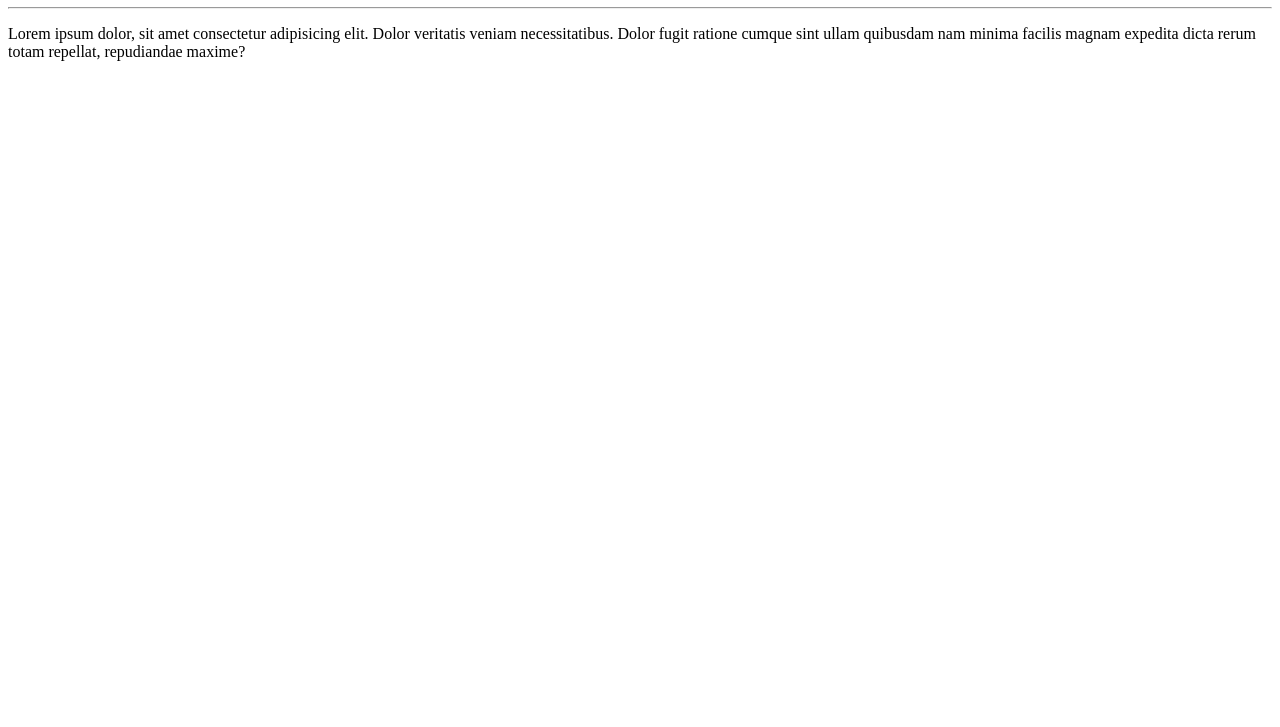
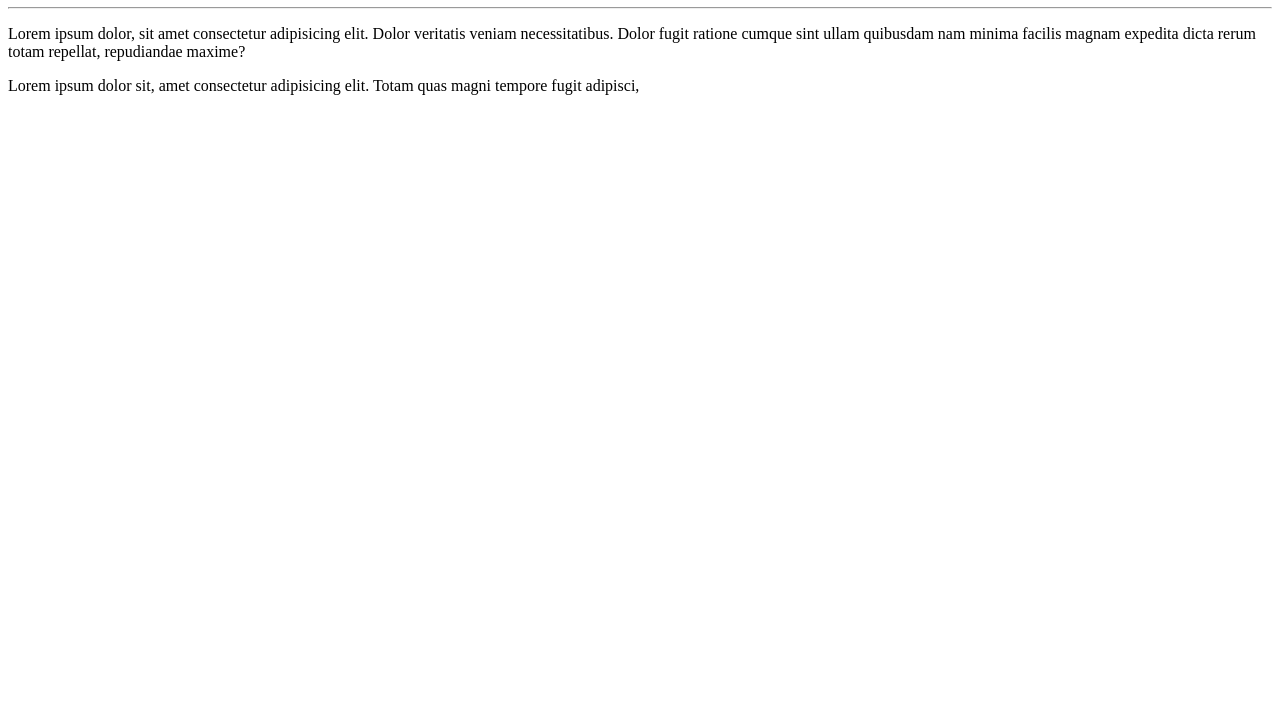
Before and after one commit to diogohfernandes/olamundo, a plain HTML site: page Site-exemplo/index.html in a window 1280 px wide. Shown: the part 73-800 px from the top of the page. Drawn offline with Linux system fonts and the light colour scheme.

Commit message:
adicionei um parágrafo

```diff
--- a/Site-exemplo/index.html
+++ b/Site-exemplo/index.html
@@ -12,6 +12,6 @@
    <p>Lorem ipsum dolor, sit amet consectetur adipisicing elit. Dolor veritatis veniam necessitatibus.
        Dolor fugit ratione cumque sint ullam
        quibusdam nam minima facilis magnam expedita dicta rerum totam repellat, repudiandae maxime?</p>
-
+    <p>Lorem ipsum dolor sit, amet consectetur adipisicing elit. Totam quas magni tempore fugit adipisci,
 </body>
 </html>
```
